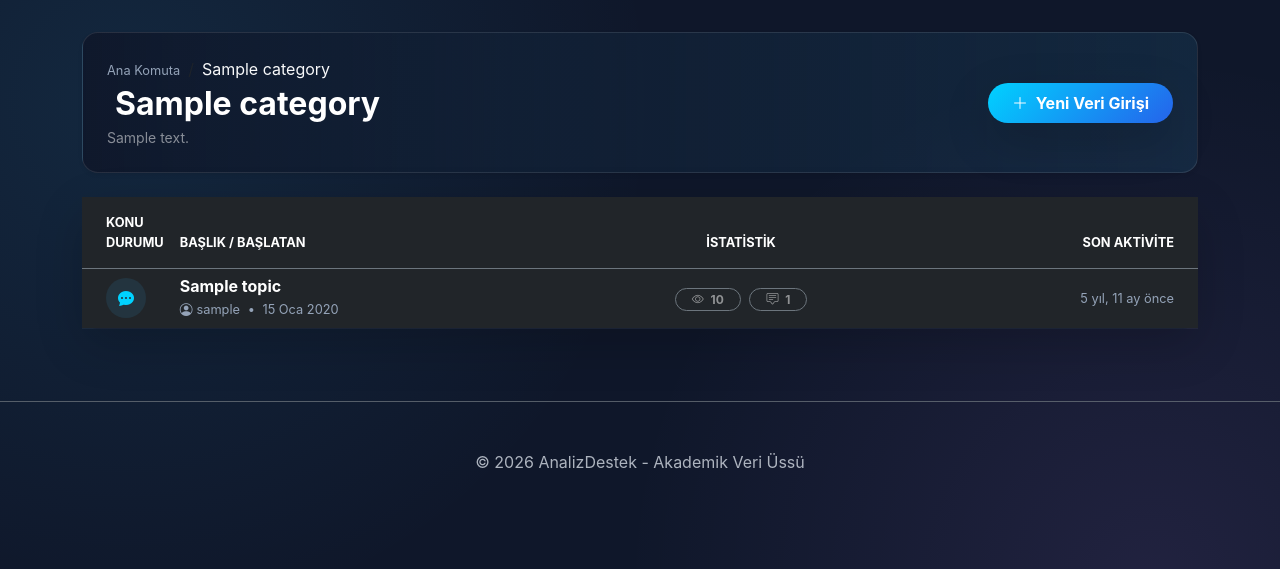
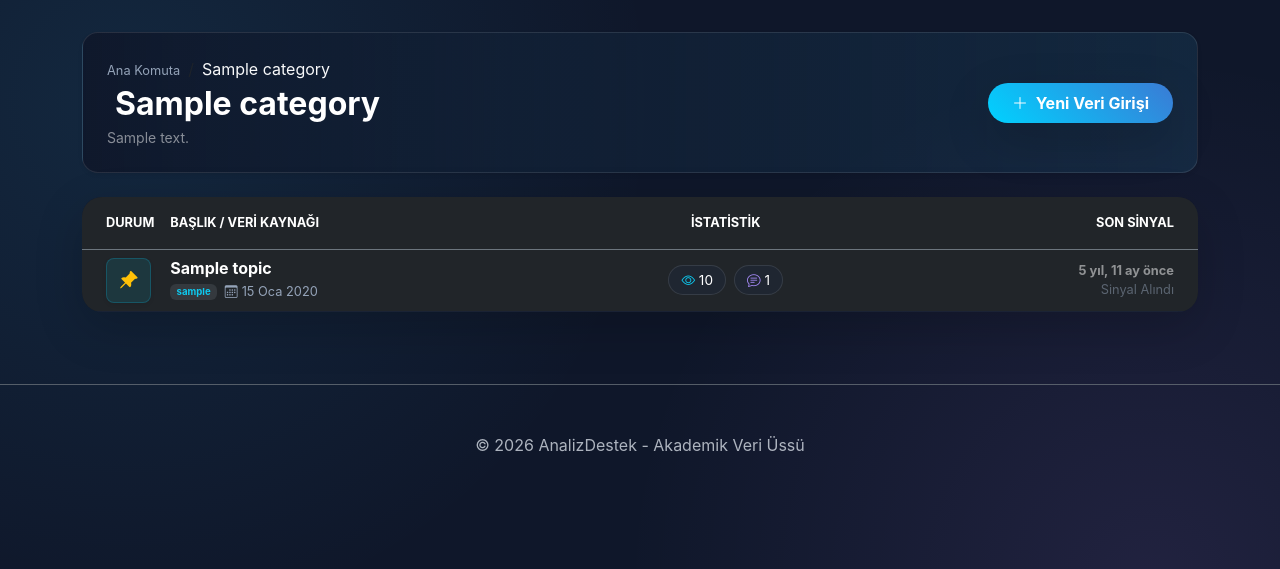
Before and after one commit to bunyaminkeles/analizdestek, a Django app: a page that uses forum/templates/forum/category_topics.html in a window 1280 px wide. Shown: the part 57-626 px from the top of the page. Run offline with Django 5.2, Linux system fonts and the light colour scheme; tables that the repository leaves empty hold one stand-in row (values such as "Sample post"); parts of the project's set-up code (start-up, migrations or seed data) failed here and were passed over.

Commit message:
topics update

```diff
--- a/forum/templates/forum/category_topics.html
+++ b/forum/templates/forum/category_topics.html
@@ -19,65 +19,69 @@
     </div>
 
     <div>
-        <a href="{% url 'new_topic' category.slug %}" class="btn btn-primary rounded-pill px-4 py-2 fw-bold shadow-lg">
+        <a href="{% url 'new_topic' category.slug %}" class="btn btn-primary rounded-pill px-4 py-2 fw-bold shadow-lg border-0" style="background: linear-gradient(45deg, #00d2ff, #3a7bd5);">
             <i class="bi bi-plus-lg me-1"></i> Yeni Veri Girişi
         </a>
     </div>
 </div>
 
-<div class="card border-0 shadow-lg" style="background: var(--glass-bg); backdrop-filter: blur(10px);">
+<div class="card border-0 shadow-lg" style="background: var(--glass-bg); backdrop-filter: blur(10px); border-radius: 20px; overflow: hidden;">
     <div class="card-body p-0">
         <div class="table-responsive">
             <table class="table table-hover table-dark table-borderless align-middle mb-0" style="background: transparent;">
-                <thead class="border-bottom border-secondary text-muted small text-uppercase">
+                <thead class="border-bottom border-secondary text-muted small text-uppercase" style="background: rgba(255,255,255,0.02);">
                     <tr>
-                        <th scope="col" class="ps-4 py-3">Konu Durumu</th>
-                        <th scope="col" class="py-3">Başlık / Başlatan</th>
+                        <th scope="col" class="ps-4 py-3">Durum</th>
+                        <th scope="col" class="py-3">Başlık / Veri Kaynağı</th>
                         <th scope="col" class="py-3 text-center">İstatistik</th>
-                        <th scope="col" class="pe-4 py-3 text-end">Son Aktivite</th>
+                        <th scope="col" class="pe-4 py-3 text-end">Son Sinyal</th>
                     </tr>
                 </thead>
                 <tbody>
                     {% for topic in topics %}
-                    <tr style="border-bottom: 1px solid rgba(255,255,255,0.05);">
-                        <td class="ps-4" style="width: 60px;">
-                            <div class="rounded-circle d-flex align-items-center justify-content-center"
-                                 style="width: 40px; height: 40px; background: rgba(56, 189, 248, 0.1); color: var(--neon-blue);">
-                                <i class="bi bi-chat-dots-fill"></i>
+                    <tr class="position-relative" style="border-bottom: 1px solid rgba(255,255,255,0.05); transition: all 0.3s;">
+                        <td class="ps-4" style="width: 70px;">
+                            <div class="rounded-3 d-flex align-items-center justify-content-center shadow-sm"
+                                 style="width: 45px; height: 45px; background: rgba(0, 210, 255, 0.1); color: var(--neon-blue); border: 1px solid rgba(0, 210, 255, 0.2);">
+                                <i class="bi {% if topic.is_pinned %}bi-pin-angle-fill text-warning{% else %}bi-chat-left-dots{% endif %} fs-5"></i>
                             </div>
                         </td>
 
                         <td>
-                            <h6 class="mb-0 fw-bold">
-                                <a href="{% url 'topic_detail' topic.pk %}" class="text-decoration-none text-white stretched-link">
+                            <h6 class="mb-1">
+                                <a href="{% url 'topic_detail' pk=topic.pk %}" class="text-decoration-none text-white fw-bold d-block stretched-link hover-neon">
                                     {{ topic.subject }}
                                 </a>
                             </h6>
-                            <small class="text-muted">
-                                <i class="bi bi-person-circle me-1"></i>{{ topic.starter.username }}
-                                <span class="mx-1">&bull;</span>
-                                {{ topic.created_at|date:"d M Y" }}
+                            <small class="text-muted d-flex align-items-center">
+                                <span class="badge bg-secondary bg-opacity-25 text-info me-2">{{ topic.starter.username }}</span>
+                                <i class="bi bi-calendar3 me-1"></i> {{ topic.created_at|date:"d M Y" }}
                             </small>
                         </td>
 
                         <td class="text-center">
-                            <span class="badge bg-dark border border-secondary text-white-50 rounded-pill px-3">
-                                <i class="bi bi-eye me-1"></i> {{ topic.views }}
-                            </span>
-                            <span class="badge bg-dark border border-secondary text-white-50 rounded-pill px-3 ms-1">
-                                <i class="bi bi-chat-square-text me-1"></i> {{ topic.replies_count }}
-                            </span>
+                            <div class="d-flex justify-content-center gap-2">
+                                <div class="stats-box">
+                                    <i class="bi bi-eye text-info"></i> {{ topic.views }}
+                                </div>
+                                <div class="stats-box">
+                                    <i class="bi bi-chat-text text-purple"></i> {{ topic.replies_count }}
+                                </div>
+                            </div>
                         </td>
 
                         <td class="pe-4 text-end text-muted small">
-                            {{ topic.created_at|timesince }} önce
+                            <div class="fw-bold text-white-50">{{ topic.created_at|timesince }} önce</div>
+                            <div class="opacity-50">Sinyal Alındı</div>
                         </td>
                     </tr>
                     {% empty %}
                     <tr>
                         <td colspan="4" class="text-center py-5 text-muted">
-                            <i class="bi bi-inbox fs-1 d-block mb-3 opacity-25"></i>
-                            Bu frekansta henüz veri akışı yok. İlk kaydı sen oluştur.
+                            <div class="py-4">
+                                <i class="bi bi-broadcast fs-1 d-block mb-3 opacity-25 text-info"></i>
+                                Bu frekansta henüz aktif veri akışı saptanmadı.
+                            </div>
                         </td>
                     </tr>
                     {% endfor %}
@@ -86,4 +90,23 @@
         </div>
     </div>
 </div>
+
+<style>
+    .hover-neon:hover {
+        color: var(--neon-blue) !important;
+        text-shadow: 0 0 10px rgba(0, 210, 255, 0.5);
+    }
+    .stats-box {
+        background: rgba(30, 41, 59, 0.5);
+        border: 1px solid rgba(255,255,255,0.1);
+        padding: 4px 12px;
+        border-radius: 50px;
+        font-size: 0.85rem;
+    }
+    .text-purple { color: #a78bfa; }
+    tr:hover {
+        background: rgba(56, 189, 248, 0.03) !important;
+    }
+</style>
+
 {% endblock %}
--- a/forum/views.py
+++ b/forum/views.py
@@ -6,33 +6,12 @@ from django.contrib.auth.decorators import login_required
 from django.db.models import Count, Q
 from django.http import JsonResponse
 from django.contrib import messages
-from django.http import JsonResponse
-
 from django.core.mail import send_mail
 from django.conf import settings
 import threading
 
-@login_required
-def profile_edit(request):
-    user = request.user
-
-    if request.method == 'POST':
-        new_email = request.POST.get('email').strip()
-
-        # 1. Kontrol: Bu mail adresi başka bir kullanıcıya ait mi?
-        if User.objects.exclude(pk=user.pk).filter(email=new_email).exists():
-            messages.error(request, "Bu e-posta adresi başka bir hesap tarafından kullanılmaktadır.")
-        else:
-            # Kontrollerden geçtiyse kaydet
-            user.email = new_email
-            user.save()
-            messages.success(request, "Profil bilgileriniz başarıyla güncellendi.")
-            return redirect('profile_detail', username=user.username)
-
-    return render(request, 'forum/profile_edit.html')
-
 from .models import Section, Category, Topic, Post, Profile
-from .forms import NewTopicForm, PostForm, RegisterForm # <--- RegisterForm eklendi
+from .forms import NewTopicForm, PostForm, RegisterForm
 
 # AI Servisi importu
 try:
@@ -40,37 +19,9 @@ try:
 except ImportError:
     AIAnalyst = None
 
-def home(request):
-    """
-    YENİ ANA SAYFA (LOBBY):
-    Sadece 3 Ana Bölümü (Section) kart olarak göstermek için çeker.
-    Detayları çekmez, sadece başlıkları alır.
-    """
-    sections = Section.objects.all().order_by('order')
-    return render(request, 'forum/home.html', {'sections': sections})
-
-def section_detail(request, pk):
-    """
-    YENİ DETAY SAYFASI:
-    Kullanıcı bir karta tıkladığında, o bölüme ait kategorileri (eski anasayfa gibi) listeler.
-    """
-    section = get_object_or_404(Section, pk=pk)
-    # Sadece bu bölüme ait kategorileri ve içindeki konuları çekiyoruz
-    categories = section.categories.all().prefetch_related('topics')
-
-    return render(request, 'forum/section_detail.html', {
-        'section': section,
-        'categories': categories
-    })
-
-def category_topics(request, slug):
-    """Belirli bir kategoriye ait konuları listeler."""
-    category = get_object_or_404(Category, slug=slug)
-    topics = category.topics.annotate(replies_count=Count('posts')).order_by('-created_at')
-    return render(request, 'forum/category_topics.html', {'category': category, 'topics': topics})
-
-# --- YARDIMCI FONKSİYON (Maili Arka Planda Atar) ---
+# --- YARDIMCI FONKSİYONLAR ---
 def send_notification_email(subject, message, recipient_list):
+    """Mail gönderme işlemini arka planda yapar."""
     try:
         send_mail(
             subject=subject,
@@ -79,11 +30,32 @@ def send_notification_email(subject, message, recipient_list):
             recipient_list=recipient_list,
             fail_silently=True,
         )
-        print(f"✅ Mail gönderildi: {recipient_list}")
     except Exception as e:
-        print(f"❌ Mail hatası: {e}")
+        print(f"❌ Mail Hatası: {e}")
 
-# --- GÜNCELLENMİŞ TOPIC_DETAIL FONKSİYONU ---
+# --- VIEW FONKSİYONLARI ---
+
+def home(request):
+    """Lobby: 3 Ana Bölümü listeler."""
+    sections = Section.objects.all().order_by('order')
+    return render(request, 'forum/home.html', {'sections': sections})
+
+def section_detail(request, pk):
+    """Bölüm içi kategorileri listeler."""
+    section = get_object_or_404(Section, pk=pk)
+    categories = section.categories.all().prefetch_related('topics')
+    return render(request, 'forum/section_detail.html', {
+        'section': section,
+        'categories': categories
+    })
+
+def category_topics(request, slug):
+    """Kategori içindeki konuları listeler."""
+    category = get_object_or_404(Category, slug=slug)
+    # replies_count için Post modeline bakıyoruz
+    topics = category.topics.annotate(replies_count=Count('posts')).order_by('-created_at')
+    return render(request, 'forum/category_topics.html', {'category': category, 'topics': topics})
+
 def topic_detail(request, pk):
     """Konu detaylarını ve mesajları gösterir + BİLDİRİM ATAR"""
     topic = get_object_or_404(Topic, pk=pk)
@@ -91,8 +63,6 @@ def topic_detail(request, pk):
     # Görüntülenme sayısını artır
     topic.views += 1
     topic.save()
-
-    posts = topic.posts.all().order_by('created_at')
 
     if request.method == 'POST':
         if not request.user.is_authenticated:
@@ -104,41 +74,28 @@ def topic_detail(request, pk):
             post.author = request.user
             post.save()
 
-            # --- BİLDİRİM SİSTEMİ (AKILLI MAİL) ---
-            # 1. Konu sahibinin maili var mı?
-            # 2. Cevap yazan kişi, konu sahibiyle aynı kişi değilse (Kendi kendine yazmadıysa)
+            # BİLDİRİM SİSTEMİ
             if topic.starter.email and topic.starter != request.user:
                 subject = f"🔔 Analizus: '{topic.subject}' konunuza cevap var!"
+                message = f"Merhaba {topic.starter.username},\n\n'{topic.subject}' konunuza {request.user.username} tarafından cevap yazıldı.\n\nDetaylar: https://analizdestek-ai.onrender.com/topic/{topic.pk}/"
 
-                message = f"""
-Merhaba {topic.starter.username},
-
-Analizus platformunda açtığınız '{topic.subject}' başlıklı konuya, {request.user.username} tarafından yeni bir cevap yazıldı.
-
-Cevabı görmek ve tartışmaya katılmak için tıklayın:
-https://analizdestek-ai.onrender.com/topic/{topic.pk}/
-
-Bilimin ışığında başarılar dileriz,
-Analizus Ekibi
-"""
-                # Maili Thread (Arka plan işlemi) olarak başlat
-                # Bu sayede kullanıcı "Gönder"e basınca beklemez, site anında açılır.
-                email_thread = threading.Thread(
+                threading.Thread(
                     target=send_notification_email,
                     args=(subject, message, [topic.starter.email])
-                )
-                email_thread.start()
-            # --------------------------------------
+                ).start()
 
+            # KRİTİK: Mesaj kaydedildikten sonra sayfayı tazele!
             return redirect('topic_detail', pk=pk)
     else:
         form = PostForm()
 
+    # Mesajları taze çek
+    posts = topic.posts.all().order_by('created_at')
     return render(request, 'forum/topic_detail.html', {'topic': topic, 'posts': posts, 'form': form})
 
 @login_required
 def new_topic(request, slug):
-    """Yeni bir konu başlığı ve ilk mesajı oluşturur."""
+    """Yeni konu ve İLK MESAJI oluşturur."""
     category = get_object_or_404(Category, slug=slug)
 
     if request.method == 'POST':
@@ -149,6 +106,7 @@ def new_topic(request, slug):
             topic.starter = request.user
             topic.save()
 
+            # İLK MESAJ KAYDI (Sizin görünmeniz için şart)
             first_post = Post.objects.create(
                 topic=topic,
                 author=request.user,
@@ -160,107 +118,74 @@ def new_topic(request, slug):
                 try:
                     ai_engine = AIAnalyst()
                     ai_response = ai_engine.generate_response(topic.subject, first_post.message)
-
-                    bot_user, created = User.objects.get_or_create(username="AnalizBot")
-                    if created:
-                        bot_user.set_unusable_password()
-                        if not hasattr(bot_user, 'profile'):
-                             Profile.objects.create(user=bot_user, title="Yapay Zeka Asistanı", account_type="Expert")
-                        bot_user.save()
-
+                    bot_user, _ = User.objects.get_or_create(username="AnalizBot")
                     Post.objects.create(topic=topic, author=bot_user, message=ai_response)
-                except Exception as e:
-                    print(f"AI Bot Hatası: {e}")
+                except: pass
 
             return redirect('topic_detail', pk=topic.pk)
     else:
         form = NewTopicForm()
-
     return render(request, 'forum/new_topic.html', {'category': category, 'form': form})
 
+# --- DİĞER FONKSİYONLAR (DÜZELTİLMİŞ) ---
+
+@login_required
+def profile_edit(request):
+    user = request.user
+    if request.method == 'POST':
+        new_email = request.POST.get('email').strip()
+        if User.objects.exclude(pk=user.pk).filter(email=new_email).exists():
+            messages.error(request, "Bu e-posta adresi kullanımda.")
+        else:
+            user.email = new_email
+            user.save()
+            messages.success(request, "Profil güncellendi.")
+            return redirect('profile_detail', username=user.username)
+    return render(request, 'forum/profile_edit.html')
+
 def register(request):
-    """Kayıt fonksiyonu: Hukuki onay ve profil oluşturma dahil."""
     if request.method == "POST":
-        form = RegisterForm(request.POST) # <--- Özel formumuz
+        form = RegisterForm(request.POST)
         if form.is_valid():
             user = form.save()
-            # Profil kontrolü ve oluşturma
             if not hasattr(user, 'profile'):
                 Profile.objects.create(user=user)
-
             login(request, user)
-            messages.success(request, "Akademik veri üssüne hoş geldiniz! Kayıt başarıyla tamamlandı.")
             return redirect("home")
-        else:
-            messages.error(request, "Lütfen formu eksiksiz doldurun ve kullanım şartlarını kabul edin.")
     else:
         form = RegisterForm()
     return render(request, "forum/register.html", {"form": form})
 
 def profile_detail(request, username):
-    """Kullanıcı profili görüntüleme."""
     profile_user = get_object_or_404(User, username=username)
     return render(request, 'forum/profile_detail.html', {'profile_user': profile_user})
 
-@ratelimit(key='ip', rate='5/m', block=True)
 def search_result(request):
-    """Gelişmiş arama fonksiyonu."""
     query = request.GET.get('q')
-    results = []
-    if query:
-        results = Topic.objects.filter(
-            Q(subject__icontains=query) |
-            Q(posts__message__icontains=query)
-        ).distinct()
-
+    results = Topic.objects.filter(Q(subject__icontains=query) | Q(posts__message__icontains=query)).distinct() if query else []
     return render(request, 'forum/search_results.html', {'query': query, 'results': results})
 
-
-# Kendi AI Analyst sınıfını import ettiğinden emin ol
-# from .utils import AIAnalyst
-
 def summarize_topic(request, pk):
-    topic = get_object_or_404(Topic, pk=pk) # Düzeltildi
-
-    # Tartışma metnini topla
-    discussion_text = "\n".join([f"{post.created_by.username}: {post.message}" for post in topic.posts.all()])
-
+    topic = get_object_or_404(Topic, pk=pk)
+    # DÜZELTME: post.author.username (created_by değil)
+    discussion_text = "\n".join([f"{post.author.username}: {post.message}" for post in topic.posts.all()])
     try:
         analyst = AIAnalyst()
-        # Sınıfındaki fonksiyon ismine göre burayı kontrol et (genelde 'summarize' olur)
-        if hasattr(analyst, 'summarize_discussion'):
-            summary = analyst.summarize_discussion(discussion_text)
-        else:
-            summary = analyst.summarize(discussion_text)
-
+        summary = analyst.summarize_discussion(discussion_text) if hasattr(analyst, 'summarize_discussion') else analyst.summarize(discussion_text)
         return JsonResponse({'summary': summary})
     except Exception as e:
         return JsonResponse({'summary': f"AI Hatası: {str(e)}"}, status=500)
 
 def about(request):
-    """Vizyon 2050 - Hakkımızda sayfası."""
     return render(request, 'forum/about.html')
 
-# Sadece contact fonksiyonunu bu şekilde değiştir
 def contact(request):
-    """İletişim sayfası: Formdan gelen mesajları kaydeder."""
     if request.method == 'POST':
-        name = request.POST.get('name')
-        email = request.POST.get('email')
-        subject = request.POST.get('subject')
-        message_content = request.POST.get('message')
-
-        if name and email and message_content:
+        name, email = request.POST.get('name'), request.POST.get('email')
+        subject, message = request.POST.get('subject'), request.POST.get('message')
+        if name and email and message:
             from .models import ContactMessage
-            ContactMessage.objects.create(
-                name=name,
-                email=email,
-                subject=subject,
-                message=message_content
-            )
-            messages.success(request, "Mesajınız başarıyla iletildi. Akademik ekibimiz sizinle iletişime geçecek.")
+            ContactMessage.objects.create(name=name, email=email, subject=subject, message=message)
+            messages.success(request, "Mesajınız iletildi.")
             return redirect('contact')
-        else:
-            messages.error(request, "Lütfen tüm zorunlu alanları doldurun.")
-
     return render(request, 'forum/contact.html')
```
